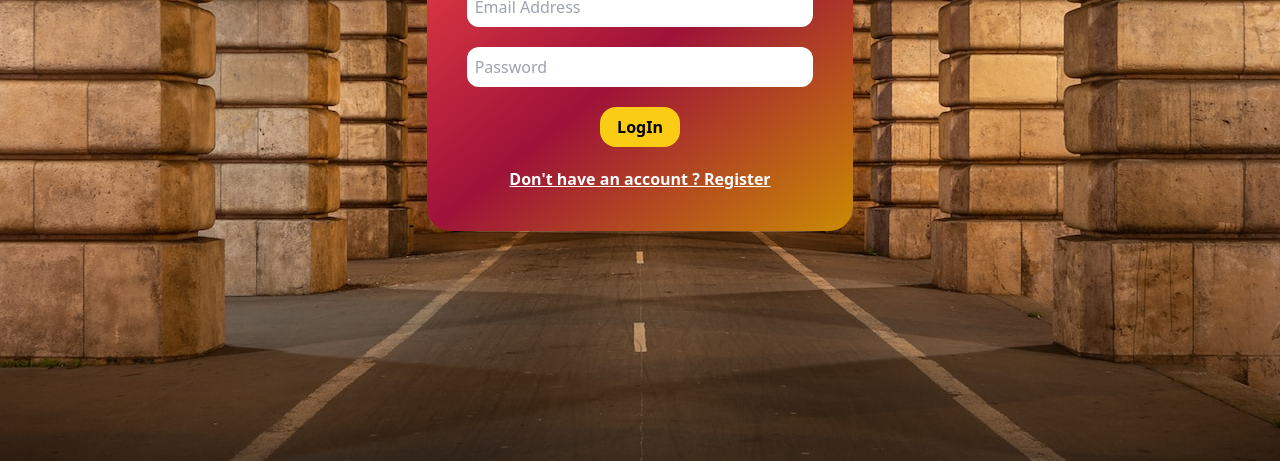
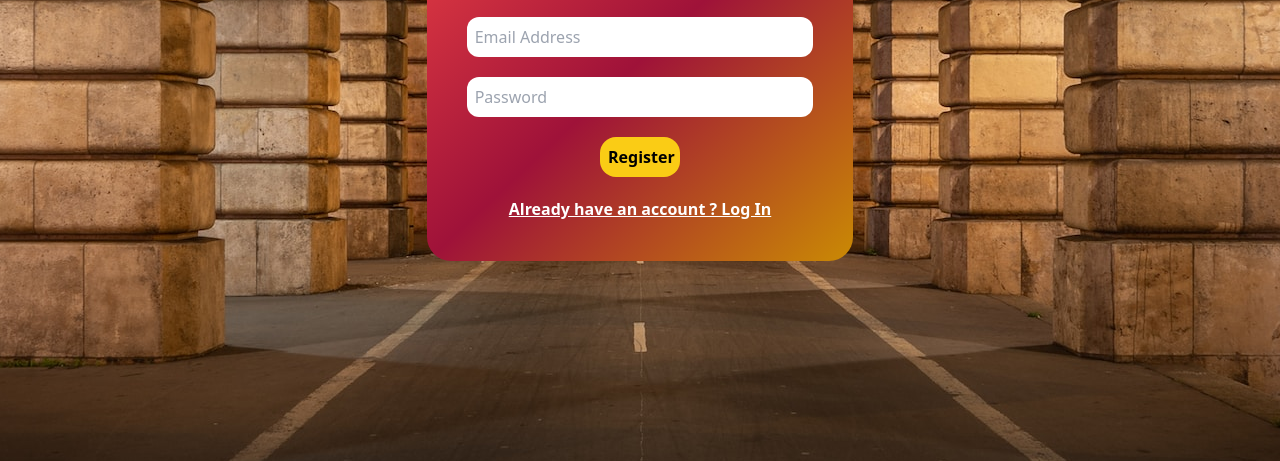
Before and after one commit to debanjana-a11y/Sign-Up-Form-practice, a website: page public/register.html in a window 1280 px wide. Shown: the part 339-800 px from the top of the page. Drawn offline with Linux system fonts and the light colour scheme.

Commit message:
first commits to backend

```diff
--- a/package.json
+++ b/package.json
@@ -3,6 +3,6 @@
     "tailwindcss": "^3.3.1"
   },
   "scripts": {
-    "buildcss" : "npx tailwindcss -i input.css -o ./dist/output.css --minify --watch"
+    "buildcss" : "npx tailwindcss -i ./public/input.css -o ./dist/output.css --minify --watch"
   }
 }
--- a/login.html
+++ b/public/register.html
@@ -4,8 +4,8 @@
     <meta charset="UTF-8">
     <meta http-equiv="X-UA-Compatible" content="IE=edge">
     <meta name="viewport" content="width=device-width, initial-scale=1.0">
-    <title>LogIn</title>
-    <link rel="stylesheet" href="./dist/output.css">
+    <title>Register</title>
+    <link rel="stylesheet" href="../dist/output.css">
 </head>
 <body class="h-screen">
     <container class="block h-full bg-bgImage bg-center flex flex-col justify-center items-center gap-y-5">
@@ -13,11 +13,12 @@
             <p>Alert it is !</p>
         </div>
         <div class="w-full sm:w-1/2 md:w-1/3 rounded-3xl flex flex-col items-center gap-y-5 bg-gradient-to-br from-red-500 via-rose-800 to-yellow-600 px-2 py-10 sm:p-10">
-            <h1 class="text-white text-xl sm:text-3xl underline">Log In</h1>
+            <h1 class="text-white text-xl sm:text-3xl underline">Register</h1>
+            <input class="w-full p-2 focus:bg-gray-800 focus:text-white rounded-xl" type="name" placeholder="Name" id="name" autocomplete="off" required>
             <input class="w-full p-2 focus:bg-gray-800 focus:text-white rounded-xl" type="email" placeholder="Email Address" id="email" autocomplete="off" required>
             <input class="w-full p-2 focus:bg-gray-800 focus:text-white rounded-xl" type="password" placeholder="Password" id="password" autocomplete="off" required>
-            <input class="w-auto sm:w-20 bg-yellow-400 rounded-2xl p-2 font-bold hover:bg-cyan-500 cursor-pointer" type="submit" value="LogIn">
-            <a class="font-bold text-white underline hover:text-blue-900 active:text-yellow-600" href="">Don't have an account ? Register</a>
+            <input class="w-auto sm:w-20 bg-yellow-400 rounded-2xl p-2 font-bold hover:bg-cyan-500 cursor-pointer" type="submit" value="Register">
+            <a class="font-bold text-white underline hover:text-blue-900 active:text-yellow-600" href="">Already have an account ? Log In</a>
         </div>
     </container>
 </body>
--- a/tailwind.config.js
+++ b/tailwind.config.js
@@ -1,10 +1,10 @@
 /** @type {import('tailwindcss').Config} */
 module.exports = {
-  content: ["*.html"],
+  content: ["./public/*.html"],
   theme: {
     extend: {
 			backgroundImage: {
-				bgImage: "url('/images/bg.jpg')"
+				bgImage: "url('/public/images/bg.jpg')"
 			}
 		}
   },
```
Also changed, not shown: public/index.html (renamed from index.html, +1 -1 lines), public/login.html (renamed from register.html, +5 -6 lines), dist/output.css, public/images/bg.jpg (renamed from images/bg.jpg), public/input.css (renamed from input.css), public/js/form.js (added), public/js/home.js (added).
